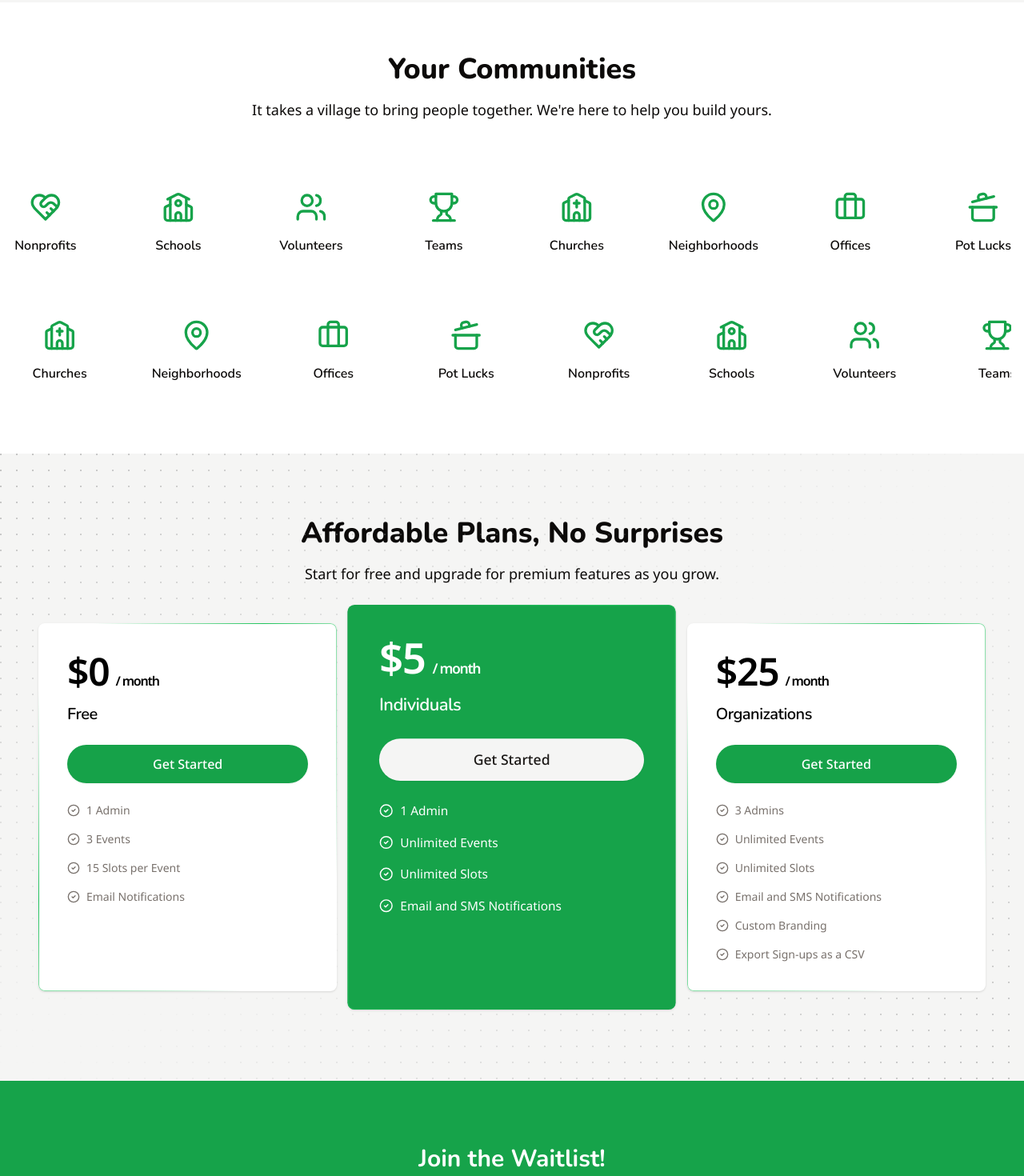
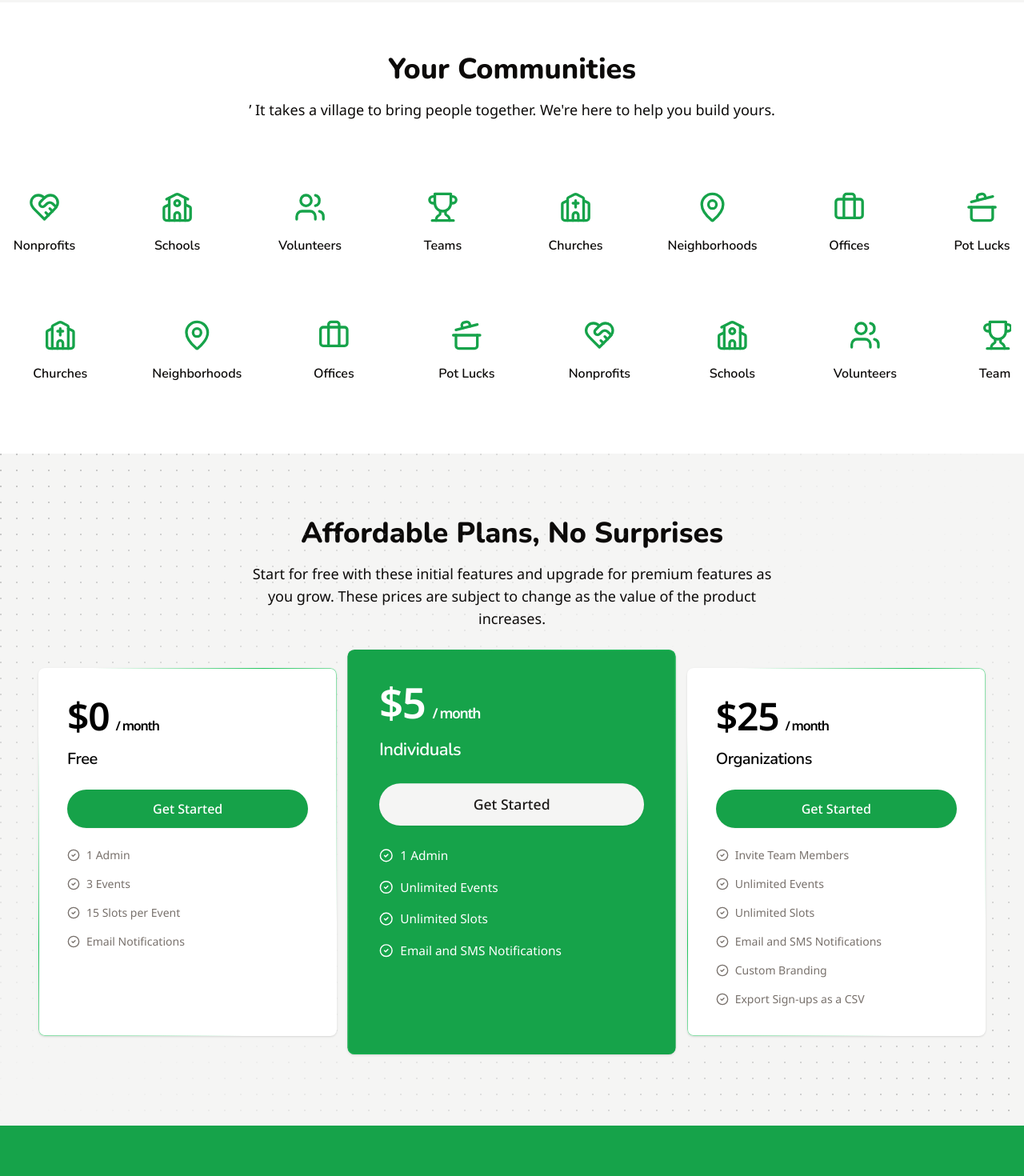
Before and after one commit to sethburtonhall/village-website, a Next.js app: page / in a window 1280 px wide. Shown: the part 1840-3310 px from the top of the page at 80% size. Built offline with nearby package versions, Linux system fonts and the light colour scheme.

Commit message:
styling and copy clean up

```diff
--- a/app/globals.css
+++ b/app/globals.css
@@ -150,4 +150,10 @@ section {
   .stack {
     @apply flex flex-col gap-4;
   }
+
+  .block-p {
+    @apply mx-auto;
+    @apply text-center text-base md:text-lg;
+    @apply sm:max-w-lg md:max-w-xl lg:max-w-2xl;
+  }
 }
--- a/components/Communities.tsx
+++ b/components/Communities.tsx
@@ -50,8 +50,8 @@ export function Communities() {
       <div className="mx-auto space-y-16 text-center">
         <div className="stack">
           <h1>Your Communities</h1>
-          <p className="text-lg">
-            It takes a village to bring people together. We&apos;re here to help you build yours.
+          <p className="block-p">
+            ’ It takes a village to bring people together. We&apos;re here to help you build yours.
           </p>
         </div>
         <MotionWrapper>
--- a/components/Features.tsx
+++ b/components/Features.tsx
@@ -11,7 +11,7 @@ export function Features() {
       <div className="container mx-auto max-w-6xl space-y-8 text-center">
         <div className="stack">
           <h1>Base Features</h1>
-          <p className="text-lg">
+          <p className="block-p">
             We will be launching with these core features. More will be added as we go!
           </p>
         </div>
--- a/components/Hero.tsx
+++ b/components/Hero.tsx
@@ -32,7 +32,7 @@ export function Hero() {
             </span>
           </h1>
         </div>
-        <p className="mx-auto text-center text-base sm:max-w-lg md:max-w-xl md:text-xl lg:max-w-2xl">
+        <p className="block-p md:text-xl">
           Other group sign-up apps are overcomplicated, requiring a PhD in both bells and whistles.{' '}
           <span className="font-logo text-xl font-extrabold text-primary-600">Village</span>{' '}
           eliminates complexity and streamlines the process of organizing community events. No PhD
--- a/components/Pricing.tsx
+++ b/components/Pricing.tsx
@@ -16,7 +16,10 @@ export function Pricing() {
       <div className="mx-auto space-y-12 text-center">
         <div className="stack">
           <h1>Affordable Plans, No Surprises</h1>
-          <p className="text-lg">Start for free and upgrade for premium features as you grow.</p>
+          <p className="block-p">
+            Start for free with these initial features and upgrade for premium features as you grow.
+            These prices are subject to change as the value of the product increases.
+          </p>
         </div>
 
         <div className="container mx-auto px-8">
--- a/components/WaitlistForm.tsx
+++ b/components/WaitlistForm.tsx
@@ -73,7 +73,7 @@ export function WaitlistForm() {
     >
       <div className="stack mb-8">
         <h2 id="waitlist-title">Join the Waitlist!</h2>
-        <p className="text-lg">It takes a village. Be among the first to bring yours together.</p>
+        <p className="block-p">It takes a village. Be among the first to bring yours together.</p>
       </div>
 
       <MotionWrapper className="space-y-4">
--- a/lib/data.ts
+++ b/lib/data.ts
@@ -99,7 +99,7 @@ export const plans = [
     title: 'Organizations',
     price: 25,
     features: [
-      '3 Admins',
+      'Invite Team Members',
       'Unlimited Events',
       'Unlimited Slots',
       'Email and SMS Notifications',
--- a/package.json
+++ b/package.json
@@ -1,5 +1,5 @@
 {
-    "name": "village-app",
+  "name": "village-website",
   "version": "0.1.0",
   "private": true,
   "scripts": {
```
Lines whose indentation alone changed are shown as unchanged.
